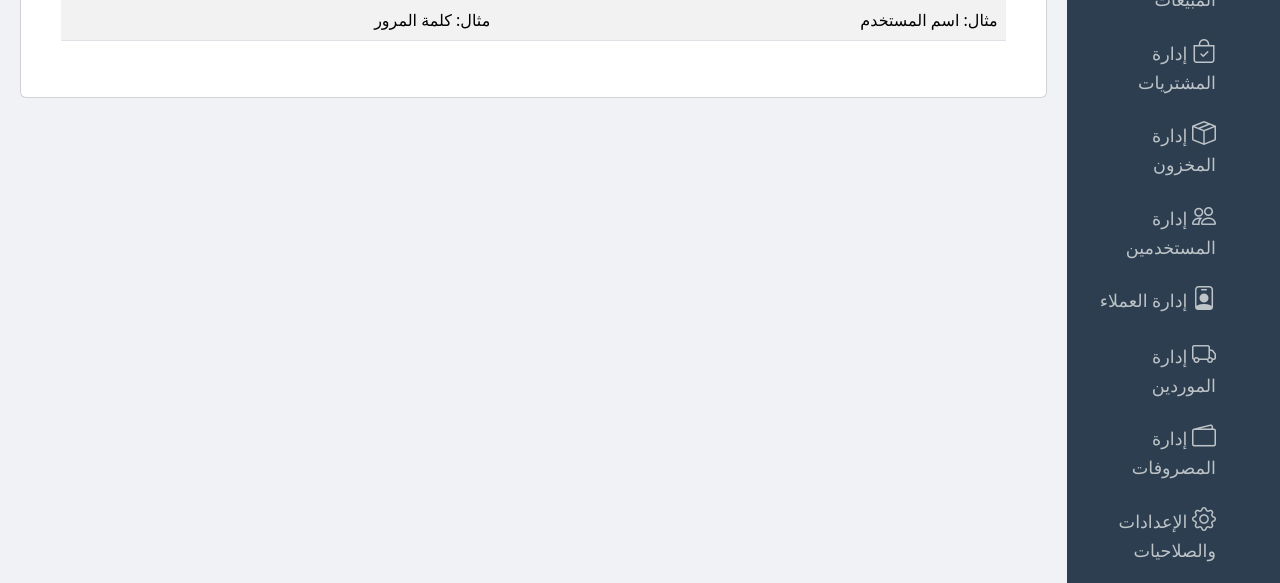
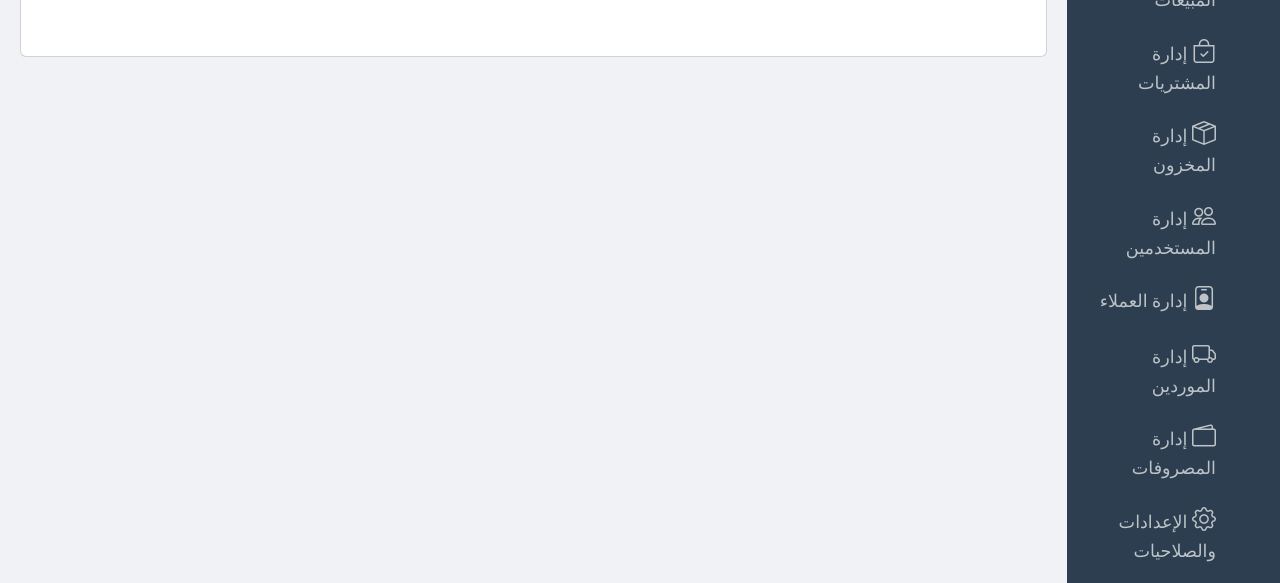
Before and after one commit to mohsen6330/golden-falcon-company, a Flask app: page /users in a window 1280 px wide. Shown: the part 216-799 px from the top of the page. Run offline with Flask 3, Linux system fonts and the light colour scheme.

Commit message:
Final fix for displaying user data in users.html

```diff
--- a/templates/users.html
+++ b/templates/users.html
@@ -108,10 +108,12 @@
                                 </tr>
                             </thead>
                             <tbody>
+                                {% for user in users %}
                                 <tr>
-                                    <td>مثال: اسم المستخدم</td>
-                                    <td>مثال: كلمة المرور</td>
+                                    <td>{{ user[0] }}</td>
+                                    <td>{{ user[1] }}</td>
                                 </tr>
+                                {% endfor %}
                             </tbody>
                         </table>
                     </div>
```
